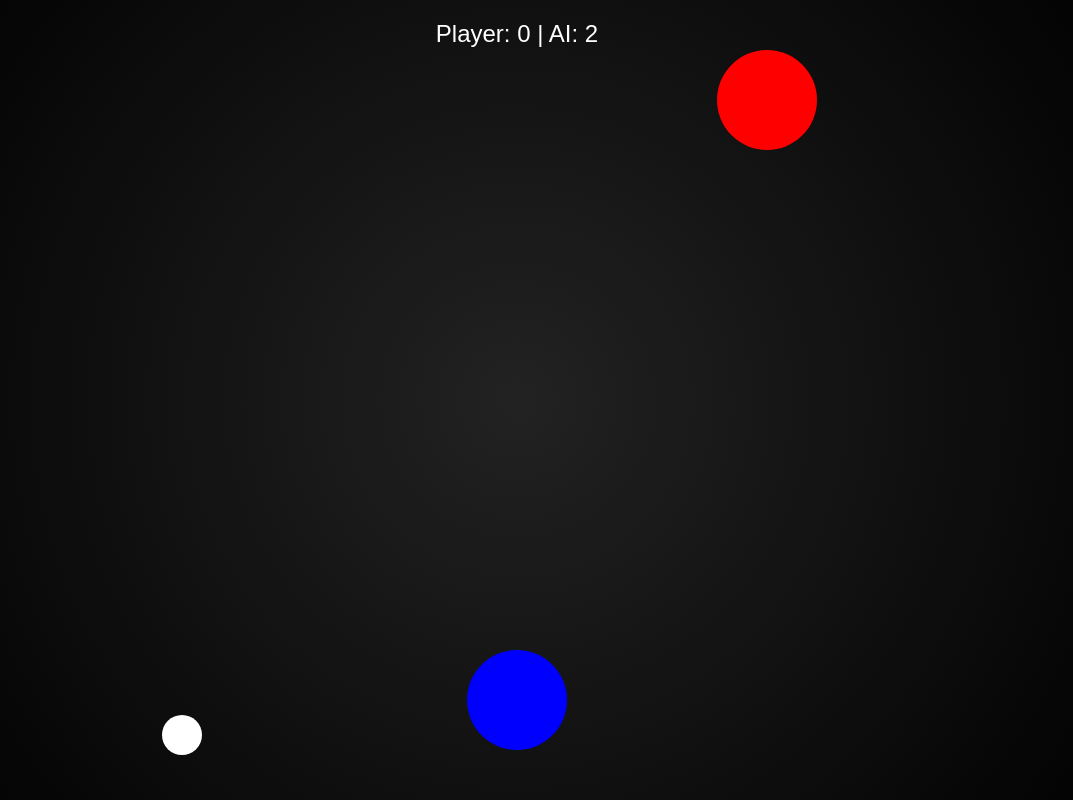
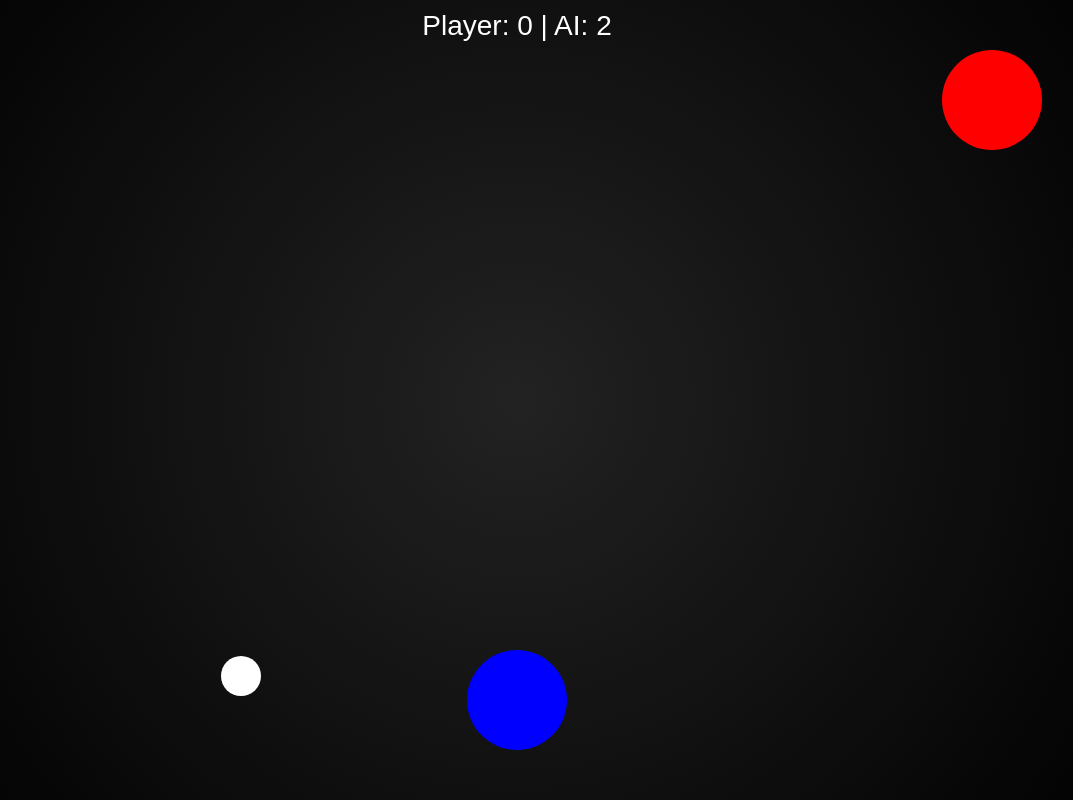
Before and after one commit to Alsaher220/Neo-Air-Hockey-AI, a plain HTML site: page index.html in a window 1280 px wide. Shown: the whole page, without its empty margins (123-1196 px from the left). Drawn offline with Linux system fonts and the light colour scheme.

Commit message:
Add complete game logic with scoring for Neo Air Hockey AI

```diff
--- a/index.html
+++ b/index.html
@@ -1,7 +1,7 @@
 <!DOCTYPE html>
 <html lang="en">
 <head>
-  <meta charset="UTF-8">
+  <meta charset="UTF-8" />
   <title>Neo Air Hockey AI</title>
   <style>
     html, body {
@@ -12,37 +12,38 @@
     }
     canvas {
       display: block;
-      margin: 0 auto;
       background: radial-gradient(circle at center, #222, #000);
     }
     #scoreboard {
       position: absolute;
-      top: 20px;
-      left: 50%;
-      transform: translateX(-50%);
+      top: 10px;
+      width: 100%;
+      text-align: center;
+      font-size: 28px;
       color: white;
       font-family: Arial, sans-serif;
-      font-size: 24px;
       z-index: 1;
-      text-align: center;
     }
   </style>
 </head>
 <body>
-<div id="scoreboard">Player: 0 | AI: 0</div>
+<div id="scoreboard">
+  Player: <span id="playerScore">0</span> | AI: <span id="aiScore">0</span>
+</div>
 <canvas id="gameCanvas"></canvas>
 
 <script>
   const canvas = document.getElementById('gameCanvas');
   const ctx = canvas.getContext('2d');
-  const scoreboard = document.getElementById('scoreboard');
-
   canvas.width = window.innerWidth;
   canvas.height = window.innerHeight;
 
-  let paddleRadius = 50;
-  let puckRadius = 20;
-  let aiSpeed = 5;
+  const paddleRadius = 50;
+  const puckRadius = 20;
+  const aiSpeed = 5;
+
+  let playerScore = 0;
+  let aiScore = 0;
 
   const player = {
     x: canvas.width / 2,
@@ -61,21 +62,11 @@
   const puck = {
     x: canvas.width / 2,
     y: canvas.height / 2,
-    vx: 5,
-    vy: 5,
+    vx: 6,
+    vy: 6,
     radius: puckRadius,
     color: "#fff"
   };
-
-  let playerScore = 0;
-  let aiScore = 0;
-
-  function resetPuck() {
-    puck.x = canvas.width / 2;
-    puck.y = canvas.height / 2;
-    puck.vx = (Math.random() > 0.5 ? 5 : -5);
-    puck.vy = (Math.random() > 0.5 ? 5 : -5);
-  }
 
   canvas.addEventListener('mousemove', (e) => {
     player.x = e.clientX;
@@ -84,7 +75,7 @@
 
   function drawCircle(x, y, r, color) {
     ctx.beginPath();
-    ctx.arc(x, y, r, 0, 2 * Math.PI);
+    ctx.arc(x, y, r, 0, Math.PI * 2);
     ctx.fillStyle = color;
     ctx.fill();
     ctx.closePath();
@@ -93,15 +84,28 @@
   function moveAI() {
     if (puck.y < canvas.height / 2) {
       if (puck.x < ai.x) ai.x -= aiSpeed;
-      else if (puck.x > ai.x) ai.x += aiSpeed;
+      if (puck.x > ai.x) ai.x += aiSpeed;
     }
   }
 
-  function checkCollision(obj1, obj2) {
-    let dx = obj1.x - obj2.x;
-    let dy = obj1.y - obj2.y;
-    let distance = Math.sqrt(dx * dx + dy * dy);
-    return distance < obj1.radius + obj2.radius;
+  function checkCollision(a, b) {
+    const dx = a.x - b.x;
+    const dy = a.y - b.y;
+    const distance = Math.sqrt(dx * dx + dy * dy);
+    return distance < a.radius + b.radius;
+  }
+
+  function resetPuck(scoredBy) {
+    puck.x = canvas.width / 2;
+    puck.y = canvas.height / 2;
+    puck.vx = 6 * (Math.random() > 0.5 ? 1 : -1);
+    puck.vy = 6 * (Math.random() > 0.5 ? 1 : -1);
+
+    if (scoredBy === "player") playerScore++;
+    if (scoredBy === "ai") aiScore++;
+
+    document.getElementById("playerScore").textContent = playerScore;
+    document.getElementById("aiScore").textContent = aiScore;
   }
 
   function update() {
@@ -109,20 +113,13 @@
     puck.y += puck.vy;
 
     // Wall bounce
-    if (puck.x <= puck.radius || puck.x >= canvas.width - puck.radius) {
-      puck.vx *= -1;
-    }
+    if (puck.x <= puck.radius || puck.x >= canvas.width - puck.radius) puck.vx *= -1;
 
-    // Score check
-    if (puck.y <= 0) {
-      playerScore++;
-      resetPuck();
-    } else if (puck.y >= canvas.height) {
-      aiScore++;
-      resetPuck();
-    }
+    // Goal detection
+    if (puck.y <= 0) resetPuck("player");
+    if (puck.y >= canvas.height) resetPuck("ai");
 
-    // Collision with paddles
+    // Paddle collisions
     if (checkCollision(puck, player)) {
       let angle = Math.atan2(puck.y - player.y, puck.x - player.x);
       puck.vx = 6 * Math.cos(angle);
@@ -136,16 +133,10 @@
     }
 
     moveAI();
-    updateScoreboard();
-  }
-
-  function updateScoreboard() {
-    scoreboard.textContent = `Player: ${playerScore} | AI: ${aiScore}`;
   }
 
   function draw() {
     ctx.clearRect(0, 0, canvas.width, canvas.height);
-
     drawCircle(player.x, player.y, player.radius, player.color);
     drawCircle(ai.x, ai.y, ai.radius, ai.color);
     drawCircle(puck.x, puck.y, puck.radius, puck.color);
```
